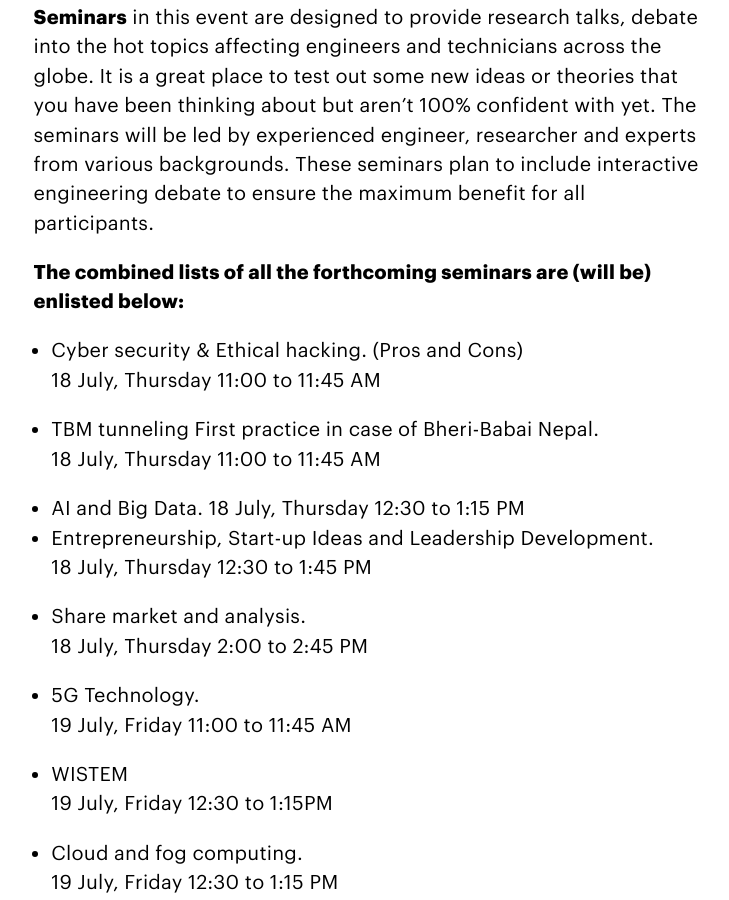
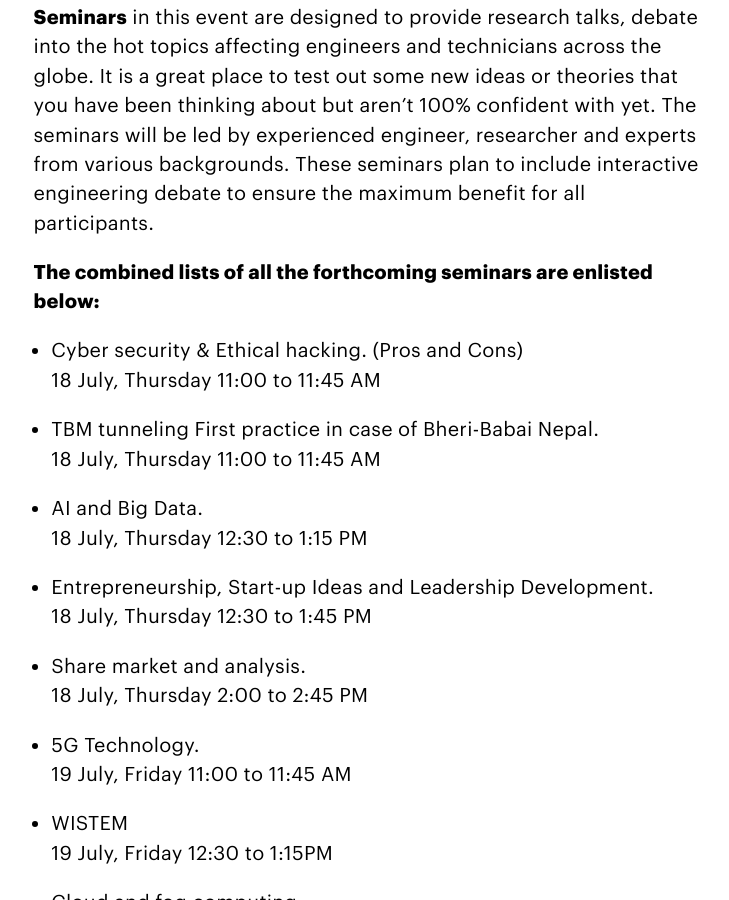
Before and after one commit to MegaMind98/dev, a Jekyll site: the page built from session.html, in a window 1280 px wide and 900 px high, scrolled down 1262 px. Shown: the whole window, without its empty margins (268-997 px from the left). Built offline with Jekyll 4.4.1, drawn with Linux system fonts in a browser that asks for light colours.

Commit message:
Adds larger image for project showcase

```diff
--- a/project_exhibition_registration.html
+++ b/project_exhibition_registration.html
@@ -23,7 +23,10 @@
 
           <div class="u-ratio" style="padding-bottom: calc((711/1067)*100%);">
             <div class="c-aspect-inner">
-              <img src="{{ '/assets/images/project_showcase.PNG' | prepend: site.baseurl }}" class="u-responsive" alt="Call for Projects" />
+            <!--  <img src="{{ '/assets/images/project_showcase.PNG' | prepend: site.baseurl }}" class="u-responsive" alt="Call for Projects" />-->
+
+            <img src="https://images.unsplash.com/photo-1530263131525-1c1d26feaa60?ixlib=rb-1.2.1&ixid=eyJhcHBfaWQiOjEyMDd9&auto=format&fit=crop&w=900&h=600" class="u-responsive" alt="Call for Projects" />
+
             </div>
           </div>
 
--- a/session.html
+++ b/session.html
@@ -43,7 +43,7 @@
         <strong>Seminars</strong> in this event are designed to provide research talks, debate into the hot topics affecting engineers and technicians across the globe. It is a great place to test out some new ideas or theories that you have been thinking about but aren’t 100% confident with yet. The seminars will be led by experienced engineer, researcher and experts from various backgrounds. These seminars plan to include interactive engineering debate to ensure the maximum benefit for all participants.
         </p>
 
-        <p><strong>The combined lists of all the forthcoming seminars are (will be) enlisted below:</strong></p>
+        <p><strong>The combined lists of all the forthcoming seminars are enlisted below:</strong></p>
         <ul>
             <li>Cyber security & Ethical hacking. (Pros and Cons)<br/>
             18 July, Thursday 11:00 to 11:45 AM</li>
@@ -51,8 +51,9 @@
             <li>TBM tunneling First practice in case of Bheri-Babai Nepal.<br/>
             18 July, Thursday 11:00 to 11:45 AM</li>
             <br/>
-            <li>AI and Big Data.
+            <li>AI and Big Data.<br/>
             18 July, Thursday 12:30 to 1:15 PM</li>
+            <br/>
             <li>Entrepreneurship, Start-up Ideas and Leadership Development.<br/>
             18 July, Thursday 12:30 to 1:45 PM</li>
             <br/>
```
Also changed, not shown: assets/images/project_showcase_large.png (added).
